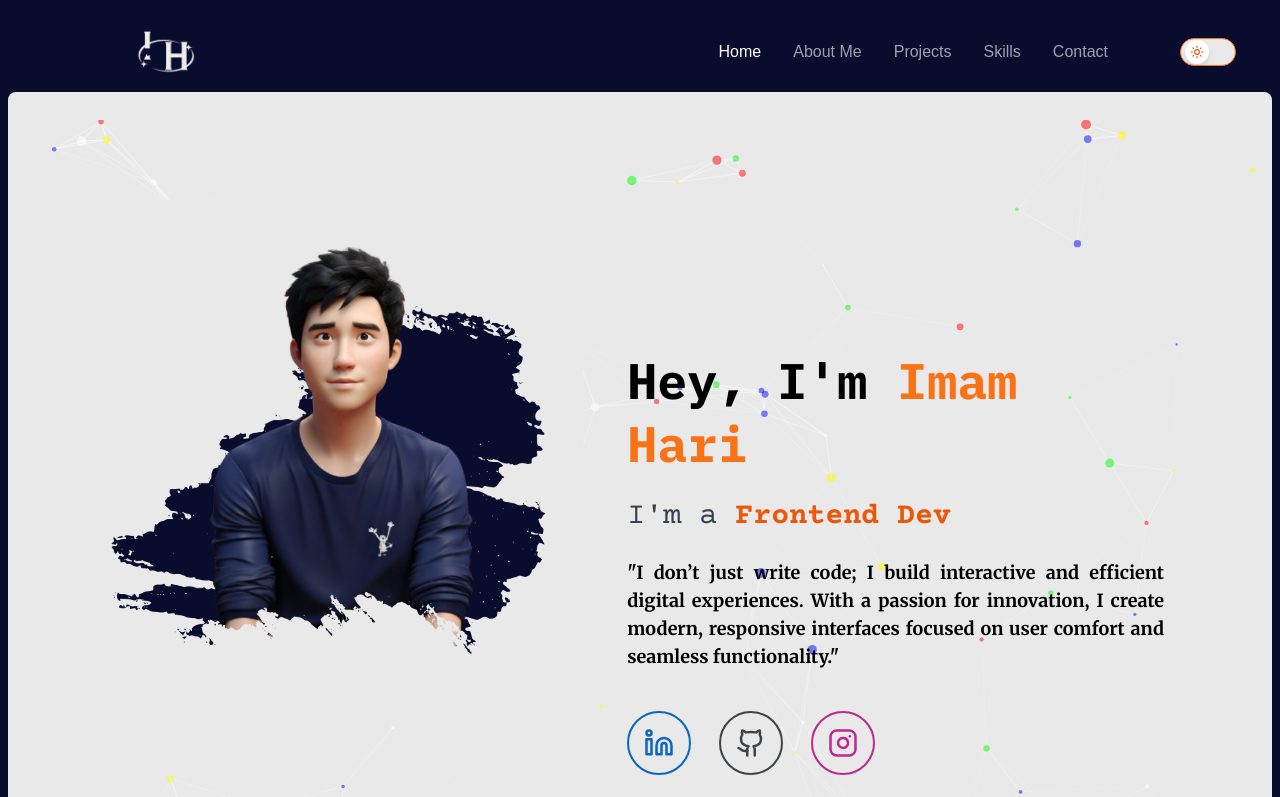
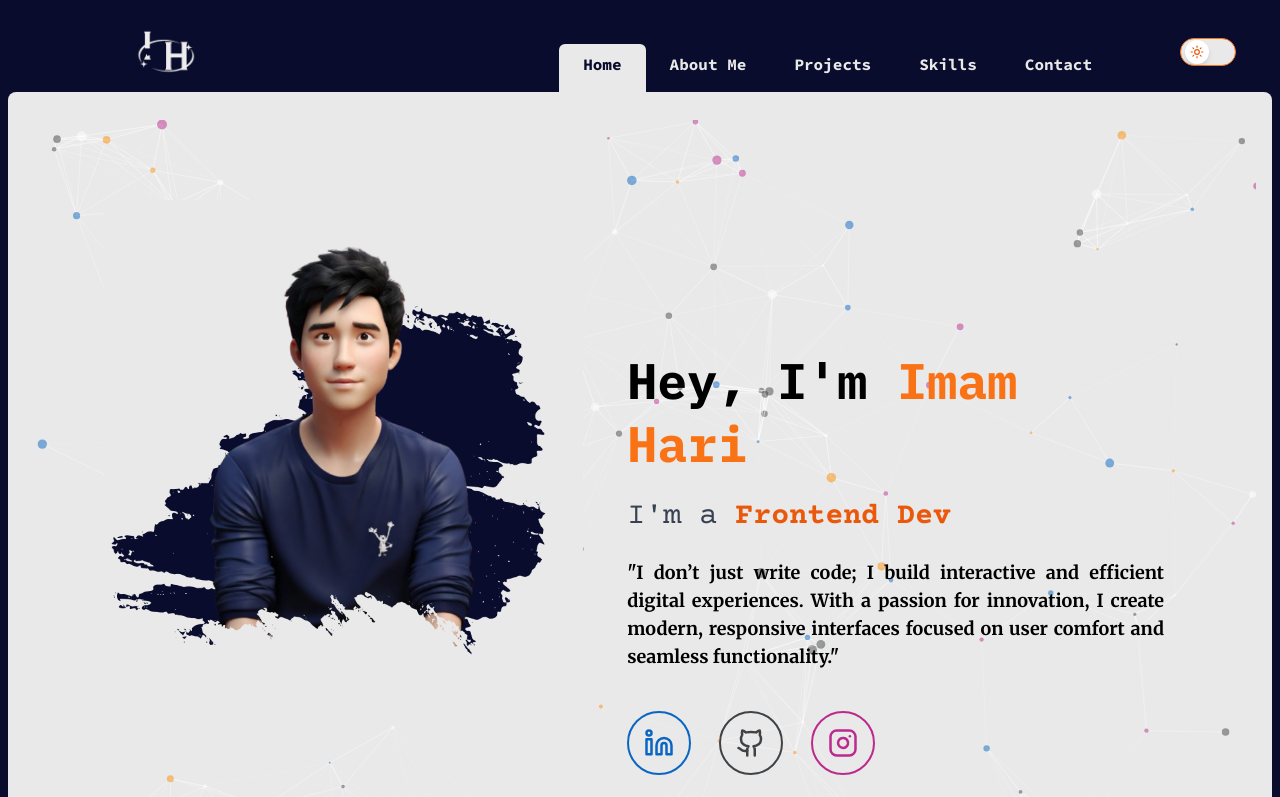
Before and after one commit to Imamhari/portfolio, a Next.js app: page / in a window 1280 px wide. Shown: the top 797 px of the page. Built offline with nearby package versions, Linux system fonts and the light colour scheme.

Commit message:
navbar ok

```diff
--- a/src/app/components/Navbar.tsx
+++ b/src/app/components/Navbar.tsx
@@ -3,6 +3,9 @@ import { usePathname } from "next/navigation";
 import Link from "next/link";
 import DarkModeToggle from "./DarkModeToggle";
 import Image from 'next/image'
+import { Source_Code_Pro } from 'next/font/google';
+
+const sourceCodePro = Source_Code_Pro({ subsets: ['latin'], weight: ['400', '700'] })
 
 function Navbar() {
   const pathname = usePathname();
@@ -37,15 +40,15 @@ function Navbar() {
         </div>
         {/* Navigation */}
         <div className="flex items-center gap-16">
-        <ul className="flex space-x-4">
+        <ul className={`${sourceCodePro.className} flex text-md font-semibold mt-6`}>
           {navItems.map((item) => (
             <li key={item.name}>
               <Link
                 href={item.name}
-                className={`relative px-2 transition duration-300 ${
+                className={`relative px-6 pb-[20px] pt-[10px] transition duration-300 ${
                   pathname === item.path
-                    ? "text-white dark:text-black"
-                    : "text-gray-400 hover:text-white"
+                    ? "text-[#090c2c] dark:text-[#e9e9e9] bg-[#e9e9e9] dark:bg-[#090c2c] rounded-t-md"
+                    : "text-[#e9e9e9] dark:text-[#090c2c]  hover:text-orange-600 dark:hover:text-orange-600"
                 }`}
               >
                 {item.name}
--- a/src/app/components/Particeles.tsx
+++ /dev/null
@@ -1,30 +0,0 @@
-"use client";
-
-import { useCallback } from "react";
-import Particles from "react-tsparticles";
-import { loadSlim } from "tsparticles-slim";
-import type { Engine } from "tsparticles-engine";
-
-const ParticlesComponent = () => {
-  const particlesInit = useCallback(async (engine: Engine) => {
-    await loadSlim(engine);
-  }, []);
-
-  return (
-    <Particles
-      init={particlesInit}
-      options={{
-        particles: {
-          number: { value: 100 },
-          move: { enable: true, speed: 1 },
-          shape: { type: "circle" },
-          opacity: { value: 0.5 },
-          size: { value: { min: 1, max: 5 } },
-        },
-      }}
-      className="absolute inset-0 -z-10 w-full h-full"
-    />
-  );
-};
-
-export default ParticlesComponent;
--- a/src/app/components/ParticlesBackground.tsx
+++ b/src/app/components/ParticlesBackground.tsx
@@ -15,8 +15,8 @@ const ParticlesBackground = () => {
       options={{
         background: { color: "transparent" }, // Pastikan tidak menutupi elemen lain
         particles: {
-          number: { value: 100 },
-          color: { value: ["#ffffff", "#ff0000", "#00ff00", "#0000ff", "#ffff00"] },
+          number: { value: 150 },
+          color: { value: ["#ffffff", "#BC2A8D", "#0A66C2", "#3f4346", "#FB8C00"] },
           links: { enable: true, distance: 150, color: "#ffffff", opacity: 0.4, width: 1 },
           move: { enable: true, speed: 1 },
           shape: { type: "circle" },
--- a/src/app/components/ProfilePicture.tsx
+++ b/src/app/components/ProfilePicture.tsx
@@ -3,7 +3,7 @@ import Image from 'next/image'
 
 function ProfilePicture() {
   return (
-    <div>
+    <div className="z-40">
       {/* gambar default */}
       <Image
         src="/profile-light.png"
```
